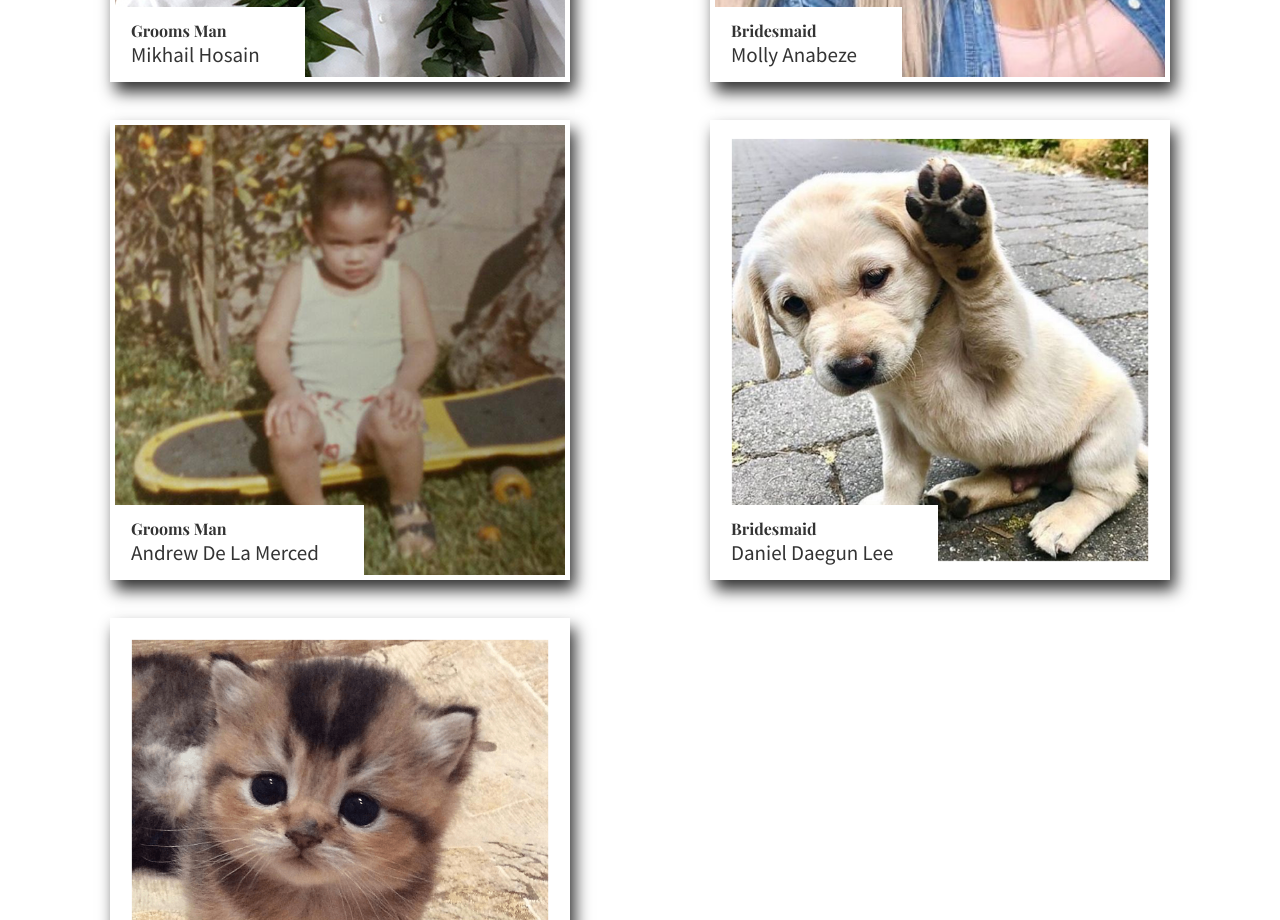
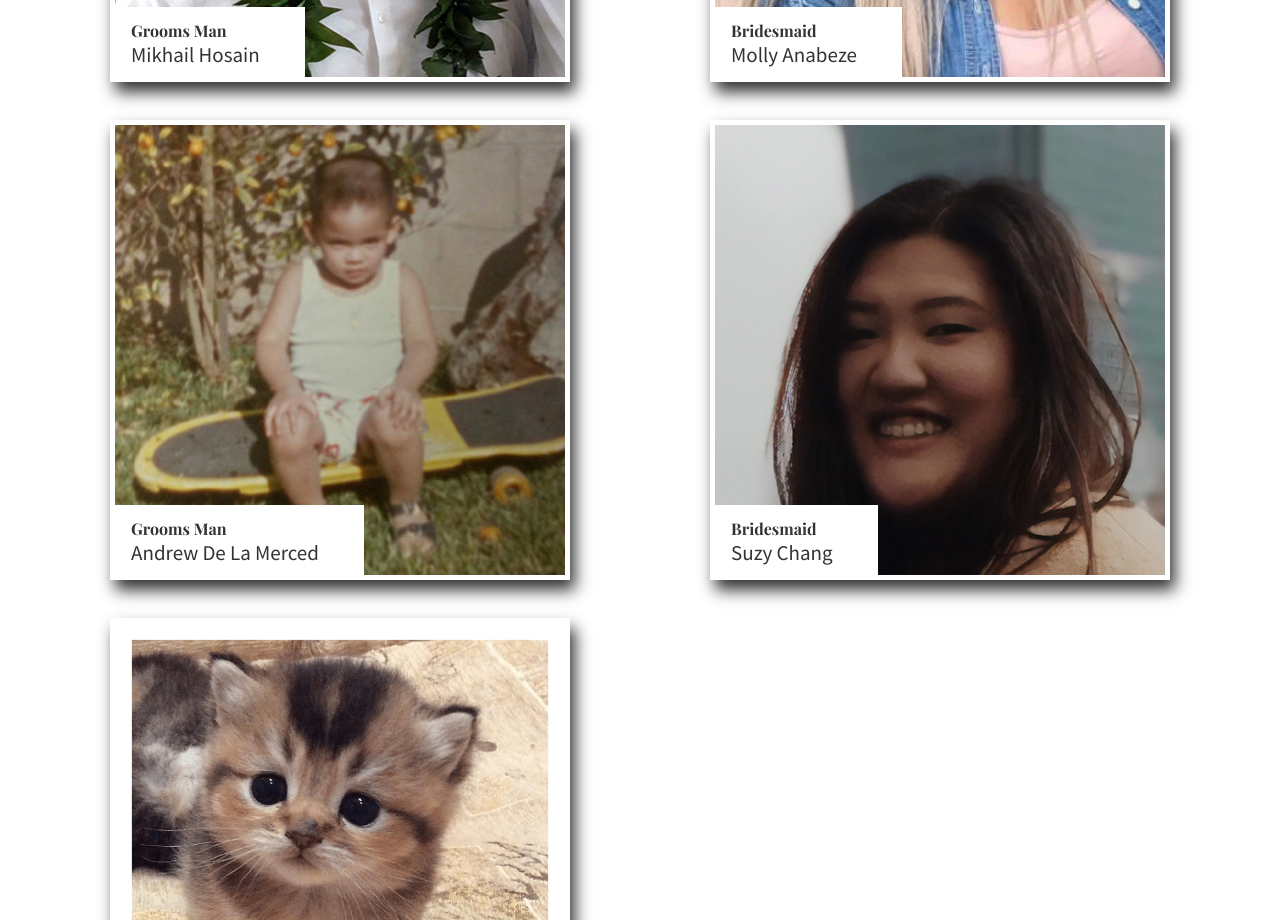
Before and after one commit to imthatguydavid/changdup, a React (Create React App) app: page /Wedding-Party in a window 1280 px wide. Shown: the part 1640-2560 px from the top of the page. Built offline with nearby package versions, Linux system fonts and the light colour scheme.

Commit message:
add suzy

```diff
--- a/src/components/WeddingParty/WeddingParty.js
+++ b/src/components/WeddingParty/WeddingParty.js
@@ -24,7 +24,7 @@ class WeddingParty extends React.Component {
               <Party title='Maid of Honor' name='Melissa De La Merced' image={require('../../static/melissa.png')} />
               <Party title='Bridesmaid' name='Cheryl Directo' image={require('../../static/cheryl.png')} />
               <Party title='Bridesmaid' name='Molly Anabeze' image={require('../../static/molly.jpg')} />
-              <Party title='Bridesmaid' name='Daniel Daegun Lee' image={require('../../static/bio2.png')} />
+              <Party title='Bridesmaid' name='Suzy Chang' image={require('../../static/suzy.png')} />
             </div>
           </div>
         </div>
```
Also changed, not shown: src/static/suzy.png (added).
